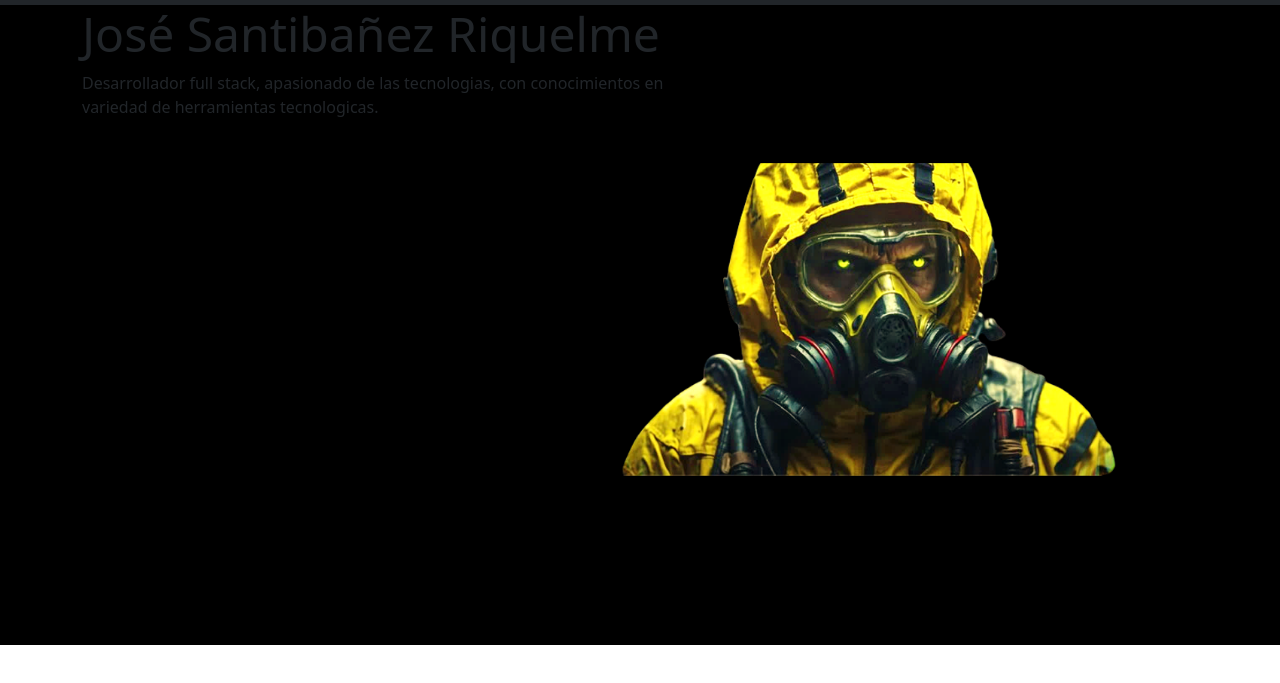
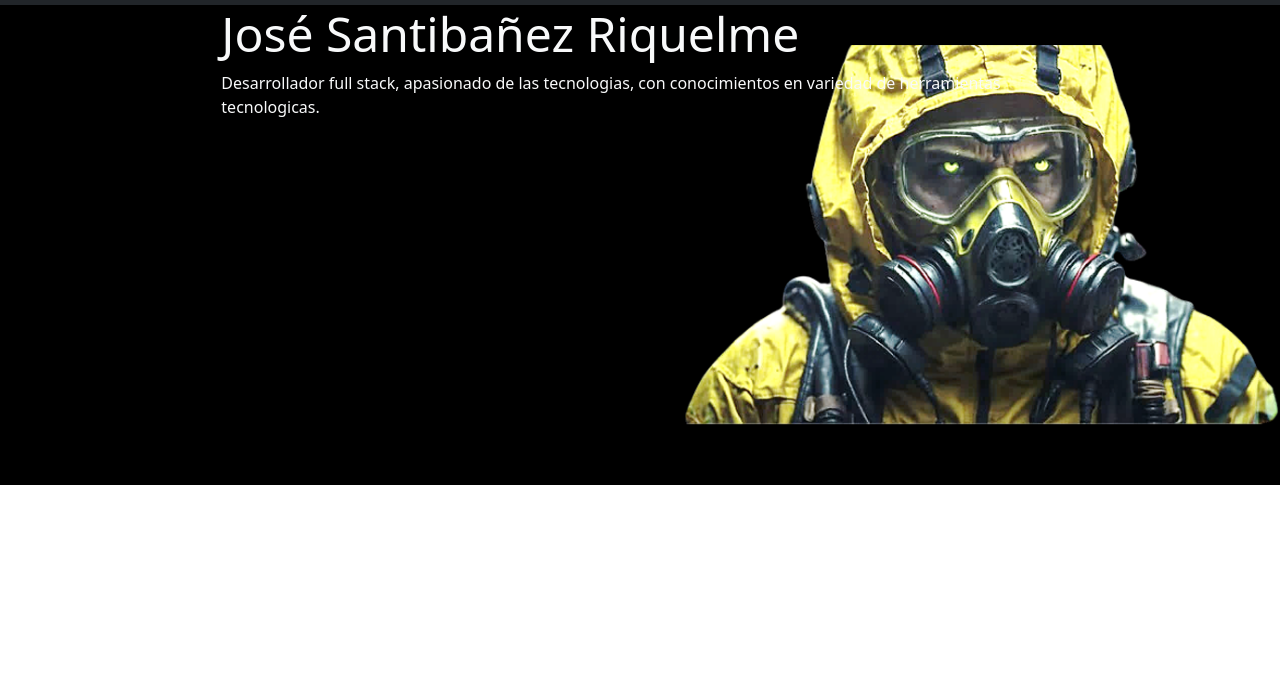
Before and after one commit to Jose-Santibanez/Jose-Santibanez.github.io, a plain HTML site: page index.html in a window 1280 px wide. Shown: the part 89-772 px from the top of the page. Drawn offline with nearby package versions, Linux system fonts and the light colour scheme.

Commit message:
Section about me

```diff
--- a/assets/css/style.css
+++ b/assets/css/style.css
@@ -1,11 +1,11 @@
 #cuerpo {
 }
 #aboutme {
-  background-image: url(../imagenes/Section_img3.png);
+  background-image: url(../imagenes/Section_img2.png);
   background-repeat: no-repeat;
   background-size: cover;
   background-position: center;
-  min-height: 80vh;
-  min-width: 50%;
+  min-height: 60vh;
+  min-width: 20%;
   background-color: black;
 }
--- a/index.html
+++ b/index.html
@@ -90,9 +90,9 @@
     </header>
 
     <main id="cuerpo">
-      <section id="aboutme" class="text-start">
-        <div class="container">
-          <div class="col-7">
+      <section id="aboutme" class="">
+        <div class="container-fluid text-start text-light">
+          <div class="col-8 mx-auto">
             <h1 class="display-5">José Santibañez Riquelme</h1>
             <p>
               Desarrollador full stack, apasionado de las tecnologias, con
```
Also changed, not shown: assets/imagenes/Imagen25.png (deleted), assets/imagenes/Section_img.png, assets/imagenes/Section_img2.png (added).
